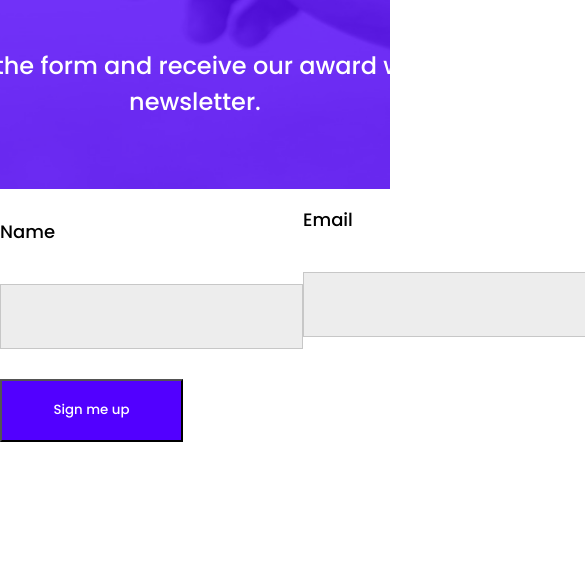
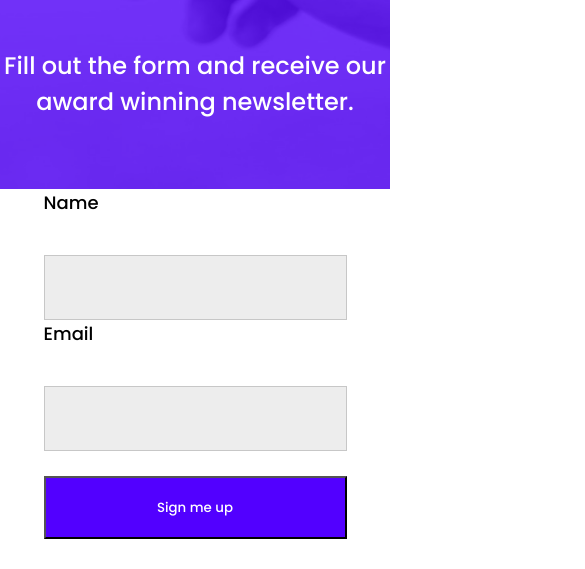
Before and after one commit to GerardoGomezG/LandingPage, a website: page index.html in a window 390 px wide. Shown: the part 324-893 px from the top of the page, 585 px wide, since content can reach past the window. Drawn offline with Linux system fonts and the light colour scheme.

Commit message:
Add mobile screen display

```diff
--- a/mobilescreen.css
+++ b/mobilescreen.css
@@ -36,7 +36,7 @@ p {
 .text-container1 {
   display: flex;
   align-items: center;
-  width: 642px;
+  width: 425px;
   height: 212px;
   padding-top: 5em;
   padding-bottom: 5em;
@@ -44,15 +44,14 @@ p {
 
 .text-container2 {
   display: flex;
-  width: 641px;
+  width: 425px;
   height: 61px;
   padding-bottom: 5em;
 }
 
 .container2 {
   display: grid;
-  grid-template-columns: 1fr 1fr;
-  grid-template-rows: 1fr 1fr;
+  grid-template-rows: 1fr 1fr 1fr;
   justify-content: space-around;
   height: 45vh;
   width: 100vw;
@@ -77,6 +76,7 @@ p {
   width: 303px;
   height: 92px;
   justify-self: center;
+  align-self: center;
 }
 
 label {
@@ -97,6 +97,6 @@ input {
 button {
   color: #fff;
   background-color: #5200ff;
-  width: 183px;
+  width: 303px;
   height: 63px;
 }
```
